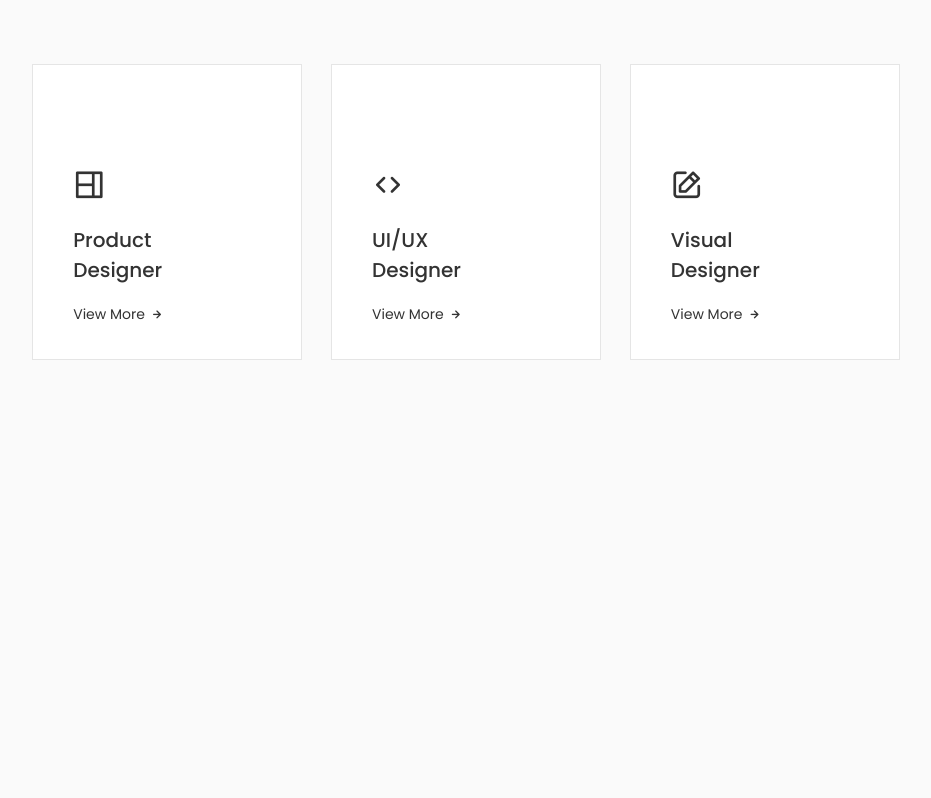
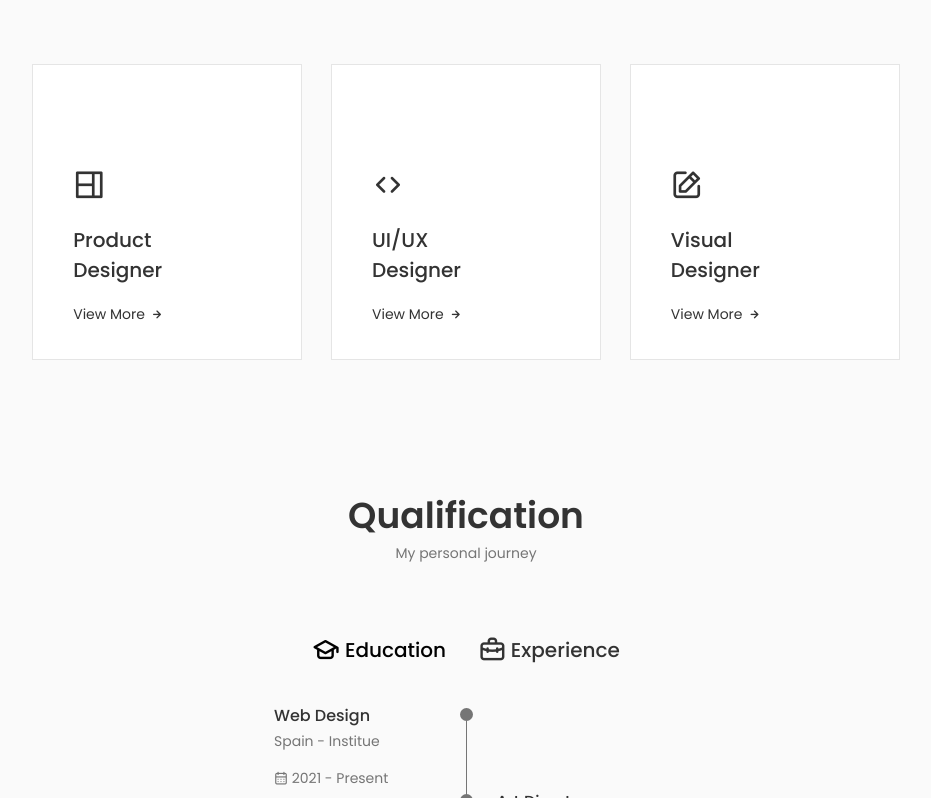
Before and after one commit to smit-18/react-portfolio-website, a React (Create React App) app: page / in a window 1280 px wide. Shown: the part 2002-2800 px from the top of the page, without its empty margins (174-1105 px from the left). Before the commit the page ends 2394 px from the top, so only its background shows below. Built offline with nearby package versions, Linux system fonts and the light colour scheme.

Commit message:
added qualifications section with it's styling

```diff
--- a/src/App.js
+++ b/src/App.js
@@ -5,16 +5,19 @@
 import About from "./components/about/About";
 import Skills from "./components/skills/Skills";
 import Hobbies from "./components/hobbies/Hobbies";
+import Qualification from "./components/qualification/Qualification";
 
 function App() {
   return (
     <>
       <Header />
+
       <main className="main">
         <Home />
         <About />
         <Skills />
         <Hobbies />
+        <Qualification />
       </main>
     </>
   );
--- a/src/components/header/Header.jsx
+++ b/src/components/header/Header.jsx
@@ -33,8 +33,9 @@
             </li>
 
             <li className="nav__item">
-              <a href="#services" className="nav__link">
-                <i className="uil uil-briefcase-alt nav__icon"></i> Services
+              <a href="#qualification" className="nav__link">
+                <i className="uil uil-briefcase-alt nav__icon"></i>
+                Qualification
               </a>
             </li>
 
@@ -51,7 +52,10 @@
             </li>
           </ul>
 
-          <i className="uil uil-times nav__close" onClick={() => setToggleMenu(false)}></i>
+          <i
+            className="uil uil-times nav__close"
+            onClick={() => setToggleMenu(false)}
+          ></i>
         </div>
 
         <div className="nav__toggle" onClick={() => setToggleMenu(true)}>
--- /dev/null
+++ b/src/components/qualification/Qualification.jsx
@@ -0,0 +1,185 @@
+import React, { useState } from "react";
+import "./qualification.css";
+
+const Qualification = () => {
+  const [toggleState, setToggleState] = useState(1);
+
+  const toggleTab = (index) => {
+    setToggleState(index);
+  };
+
+  return (
+    <section className="qualification section" id="qualification">
+      <h2 className="section__title">Qualification</h2>
+      <span className="section__subtitle">My personal journey</span>
+
+      <div className="qualification__container container">
+        <div className="qualification__tabs">
+          <div
+            className={
+              toggleState === 1
+                ? "qualification__button qualification__active button--flex"
+                : "qualification__button button--flex"
+            }
+            onClick={() => toggleTab(1)}
+          >
+            <i className="uil uil-graduation-cap qualification__icon"></i>
+            Education
+          </div>
+
+          <div
+            className={
+              toggleState === 2
+                ? "qualification__button qualification__active button--flex"
+                : "qualification__button button--flex"
+            }
+            onClick={() => toggleTab(2)}
+          >
+            <i className="uil uil-briefcase-alt qualification__icon"></i>
+            Experience
+          </div>
+        </div>
+
+        <div className="qualification__sections">
+          <div
+            className={
+              toggleState === 1
+                ? "qualification__content qualification__content-active"
+                : "qualification__content "
+            }
+          >
+            <div className="qualification__data">
+              <div>
+                <h3 className="qualification__title">Web Design</h3>
+                <span className="qualification__subtitle">
+                  Spain - Institue
+                </span>
+                <div className="qualification__calendar">
+                  <i className="uil uil-calendar-alt"></i> 2021 - Present
+                </div>
+              </div>
+
+              <div>
+                <span className="qualification__rounder"></span>
+                <span className="qualification__line"></span>
+              </div>
+            </div>
+
+            <div className="qualification__data">
+              <div></div>
+
+              <div>
+                <span className="qualification__rounder"></span>
+                <span className="qualification__line"></span>
+              </div>
+              <div>
+                <h3 className="qualification__title">Art Director</h3>
+                <span className="qualification__subtitle">
+                  Spain - Institue
+                </span>
+                <div className="qualification__calendar">
+                  <i className="uil uil-calendar-alt"></i> 2020 - 2021
+                </div>
+              </div>
+            </div>
+
+            <div className="qualification__data">
+              <div>
+                <h3 className="qualification__title">Web Development</h3>
+                <span className="qualification__subtitle">
+                  Spain - Institue
+                </span>
+                <div className="qualification__calendar">
+                  <i className="uil uil-calendar-alt"></i> 2018 - 2020
+                </div>
+              </div>
+
+              <div>
+                <span className="qualification__rounder"></span>
+                <span className="qualification__line"></span>
+              </div>
+            </div>
+
+            <div className="qualification__data">
+              <div></div>
+
+              <div>
+                <span className="qualification__rounder"></span>
+                <span className="qualification__line"></span>
+              </div>
+              <div>
+                <h3 className="qualification__title">UX Expert</h3>
+                <span className="qualification__subtitle">
+                  Spain - Institue
+                </span>
+                <div className="qualification__calendar">
+                  <i className="uil uil-calendar-alt"></i> 2017 - 2018
+                </div>
+              </div>
+            </div>
+          </div>
+
+          <div
+            className={
+              toggleState === 2
+                ? "qualification__content qualification__content-active"
+                : "qualification__content "
+            }
+          >
+            <div className="qualification__data">
+              <div>
+                <h3 className="qualification__title">Product Designer</h3>
+                <span className="qualification__subtitle">
+                  Microsoft - Spain
+                </span>
+                <div className="qualification__calendar">
+                  <i className="uil uil-calendar-alt"></i> 2021 - Present
+                </div>
+              </div>
+
+              <div>
+                <span className="qualification__rounder"></span>
+                <span className="qualification__line"></span>
+              </div>
+            </div>
+
+            <div className="qualification__data">
+              <div></div>
+
+              <div>
+                <span className="qualification__rounder"></span>
+                <span className="qualification__line"></span>
+              </div>
+              <div>
+                <h3 className="qualification__title">UX Designer</h3>
+                <span className="qualification__subtitle">
+                  Apple Inc - Spain
+                </span>
+                <div className="qualification__calendar">
+                  <i className="uil uil-calendar-alt"></i> 2020 - 2021
+                </div>
+              </div>
+            </div>
+
+            <div className="qualification__data">
+              <div>
+                <h3 className="qualification__title">Web Designer</h3>
+                <span className="qualification__subtitle">Figma - Spain</span>
+                <div className="qualification__calendar">
+                  <i className="uil uil-calendar-alt"></i> 2018 - 2020
+                </div>
+              </div>
+
+              <div>
+                <span className="qualification__rounder"></span>
+                <span className="qualification__line"></span>
+              </div>
+            </div>
+          </div>
+        </div>
+      </div>
+    </section>
+  );
+};
+
+export default Qualification;
--- /dev/null
+++ b/src/components/qualification/qualification.css
@@ -0,0 +1,115 @@
+.qualification__container {
+    max-width: 768px;
+}
+
+.qualification__tabs {
+    display: flex;
+    justify-content: center;
+    margin-bottom: var(--mb-2);
+}
+
+.qualification__button {
+    font-size: var(--h3-font-size);
+    font-weight: var(--font-medium);
+    color: var(--title-color);
+    margin: 0 var(--mb-1);
+    cursor: pointer;
+}
+
+.qualification__button:hover {
+    color: var(--title-color-dark);
+}
+
+.qualification__icon {
+    font-size: 1.8rem;
+    margin-right: var(--mb-0-25);
+}
+
+.qualification__active {
+    color: var(--title-color-dark);
+}
+
+.qualification__sections {
+    display: grid;
+    grid-template-columns: 0.5fr;
+    justify-content: center;
+}
+
+.qualification__content {
+    display: none;
+}
+
+.qualification__content-active {
+    display: block;
+}
+
+.qualification__data {
+    display: grid;
+    grid-template-columns: 1fr max-content 1fr;
+    column-gap: 1.5rem;
+}
+
+.qualification__title {
+    font-size: var(--normal-font-size);
+    font-weight: var(--font-medium);
+}
+
+.qualification__subtitle {
+    display: inline-block;
+    font-size: var(--small-font-size);
+    margin-bottom: var(--mb-1);
+}
+
+.qualification__calendar {
+    font-size: var(--small-font-size);
+}
+
+.qualification__rounder {
+    display: inline-block;
+    width: 13px;
+    height: 13px;
+    background-color: var(--text-color);
+    border-radius: 50%;
+}
+
+.qualification__line {
+    display: block;
+    width: 1px;
+    height: 100%;
+    background-color: var(--text-color);
+    transform: translate(6px, -7px);
+}
+
+/*=============== BREAKPOINTS ===============*/
+/* For large devices */
+@media screen and (max-width: 992px) {
+    .qualification__container {
+        margin-left: auto;
+        margin-right: auto;
+    }
+  }
+
+  /* For medium devices */
+  @media screen and (max-width: 768px) {
+   .qualification__container {
+    margin-left: var(--mb-1-5);
+    margin-right: var(--mb-1-5);
+   }
+  }
+
+  @media screen and (max-width: 576px) {
+    .qualification__sections {
+        grid-template-columns: initial;
+    }
+
+    .qualification__button {
+        margin: 0 var(--mb-0-75);
+    }
+  }
+
+  /* For small devices */
+  @media screen and (max-width: 350px) {
+    .qualification__data {
+        gap: 0.5rem;
+    }
+  }
```
